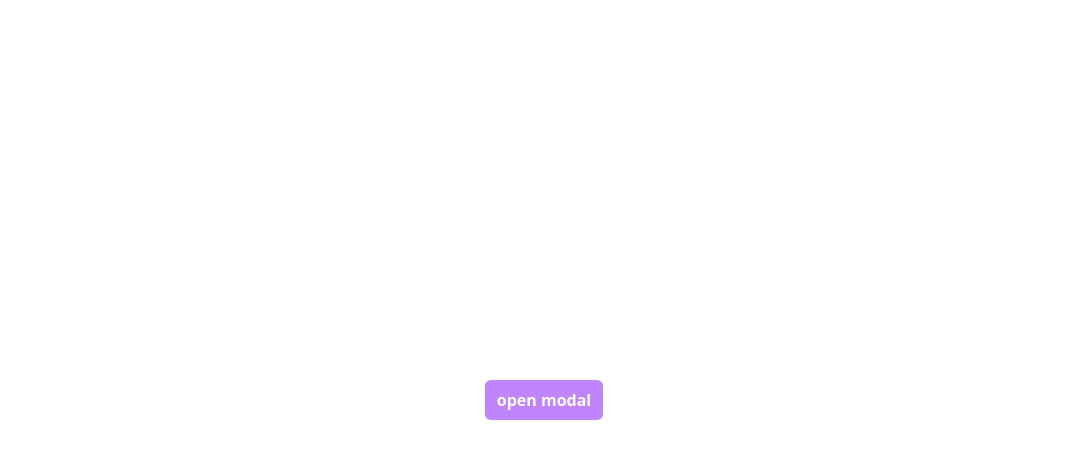
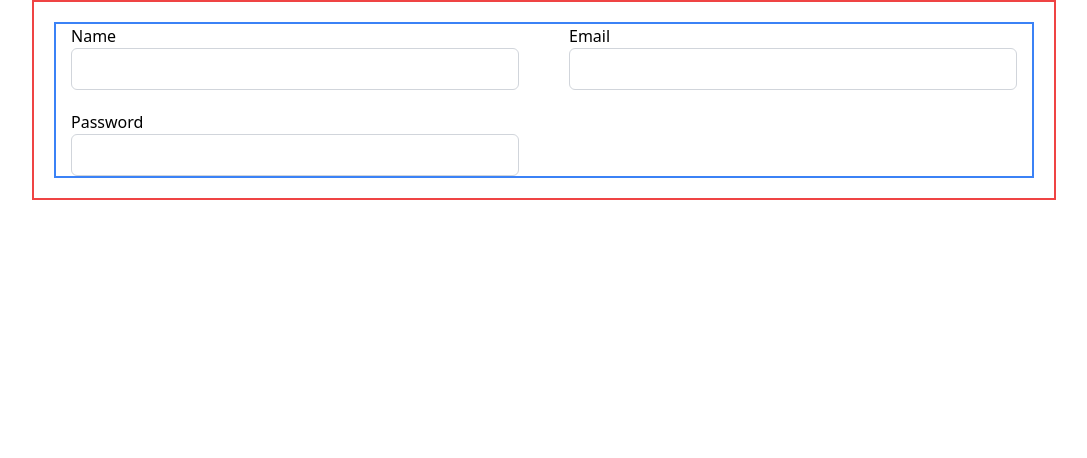
Before and after one commit to rakibul12212/l2-module5, a React (Vite) app: page / in a window 1280 px wide. Shown: the top 458 px of the page, without its empty margins (96-1183 px from the left). Built offline with nearby package versions, Linux system fonts and the light colour scheme.

Commit message:
input style in file>form.css>select>apply

```diff
--- a/package.json
+++ b/package.json
@@ -15,11 +15,13 @@
     "match-sorter": "^6.3.3",
     "react": "^18.2.0",
     "react-dom": "^18.2.0",
+    "react-hook-form": "^7.49.3",
     "react-router-dom": "^6.21.3",
     "sort-by": "^1.2.0",
     "tailwind-merge": "^2.2.0"
   },
   "devDependencies": {
+    "@tailwindcss/forms": "^0.5.7",
     "@types/react": "^18.2.43",
     "@types/react-dom": "^18.2.17",
     "@typescript-eslint/eslint-plugin": "^6.14.0",
--- a/src/App.tsx
+++ b/src/App.tsx
@@ -2,12 +2,14 @@
 import Button from "./components/ui/Button";
 import Container from "./components/ui/Container";
 import Modal from "./components/ui/Modal";
+import NormalForm from "./components/NormalForm/NormalForm";
 
 function App() {
-  const [modal, setModal] = useState(false);
-  const handleModalClose = () => {
-    setModal((prev) => !prev);
-  };
+  //for modal
+  // const [modal, setModal] = useState(false);
+  // const handleModalClose = () => {
+  //   setModal((prev) => !prev);
+  // };
   return (
     // for reusable btn
     // <Container>
@@ -17,17 +19,22 @@
     // </Container>
 
     // for modal
+    // <Container>
+    //   <div className="h-screen w-full flex justify-center items-center">
+    //     <Button onClick={() => setModal((prev) => !prev)}>open modal</Button>
+    //     <Modal isOpen={modal} onClose={handleModalClose}>
+    //       <Modal.Header>
+    //         <h1>this is modal header</h1>
+    //         <Modal.CloseButton></Modal.CloseButton>
+    //       </Modal.Header>
+    //       <p>this is a modal content</p>
+    //     </Modal>
+    //   </div>
+    // </Container>
+
+    //for form
     <Container>
-      <div className="h-screen w-full flex justify-center items-center">
-        <Button onClick={() => setModal((prev) => !prev)}>open modal</Button>
-        <Modal isOpen={modal} onClose={handleModalClose}>
-          <Modal.Header>
-            <h1>this is modal header</h1>
-            <Modal.CloseButton></Modal.CloseButton>
-          </Modal.Header>
-          <p>this is a modal content</p>
-        </Modal>
-      </div>
+      <NormalForm></NormalForm>
     </Container>
   );
 }
--- /dev/null
+++ b/src/components/NormalForm/NormalForm.tsx
@@ -0,0 +1,69 @@
+import React from "react";
+import { useForm } from "react-hook-form";
+import cn from "../../utils/cn";
+
+const NormalForm = () => {
+  const { register, handleSubmit } = useForm();
+
+  const onSubmit = (data) => {
+    console.log(data);
+  };
+  const double = true;
+  return (
+    <form
+      onSubmit={handleSubmit(onSubmit)}
+      className={cn("border-2 border-red-500 w-full p-5 mx-auto", {
+        "max-w-5xl": double,
+        "max-w-md": !double,
+      })}
+    >
+      <div
+        className={cn(
+          "border-2 border-blue-500 grid grid-cols-1 gap-5 justify-items-center",
+          {
+            "md:grid-cols-2": double,
+            "md:grid-cols-": !double,
+          }
+        )}
+      >
+        <div className="w-full max-w-md">
+          <label className="block" htmlFor="name">
+            Name
+          </label>
+          <input type="text" id="name" {...register("name")} />{" "}
+        </div>
+        <div className="w-full max-w-md">
+          <label className="block" htmlFor="name">
+            Email
+          </label>
+          <input
+            className="w-full"
+            type="text"
+            id="name"
+            {...register("name")}
+          />{" "}
+        </div>
+        <div className="w-full max-w-md">
+          <label className="block" htmlFor="name">
+            Password
+          </label>
+          <input
+            className="w-full"
+            type="text"
+            id="name"
+            {...register("name")}
+          />{" "}
+        </div>
+      </div>
+      {/* <select>
+          <option>one</option>
+          <option>two</option>
+          <option>three</option>
+          <option>four</option>
+        </select> */}
+      {/* <button type="submit">Submit</button> */}
+    </form>
+  );
+};
+
+export default NormalForm;
--- a/src/index.css
+++ b/src/index.css
@@ -1,5 +1,6 @@
 @import "./style/button.css";
 @import "./style/typography.css";
+@import "./style/form.css";
 
 @tailwind base;
 @tailwind components;
--- /dev/null
+++ b/src/style/form.css
@@ -0,0 +1,20 @@
+@layer base {
+  [type="text"],
+  input:where(:not([type])),
+  [type="email"],
+  [type="url"],
+  [type="password"],
+  [type="number"],
+  [type="date"],
+  [type="datetime-local"],
+  [type="month"],
+  [type="search"],
+  [type="tel"],
+  [type="time"],
+  [type="week"],
+  [multiple],
+  textarea,
+  select {
+    @apply w-full border border-gray-300 rounded-md focus:border-purple-500 focus:ring-1 focus:ring-purple-500;
+  }
+}
--- a/tailwind.config.js
+++ b/tailwind.config.js
@@ -8,5 +8,5 @@
       },
     },
   },
-  plugins: [],
+  plugins: [require("@tailwindcss/forms")],
 };
```
Also changed, not shown: 1 other file (tests, documents, lock files or other folders).
